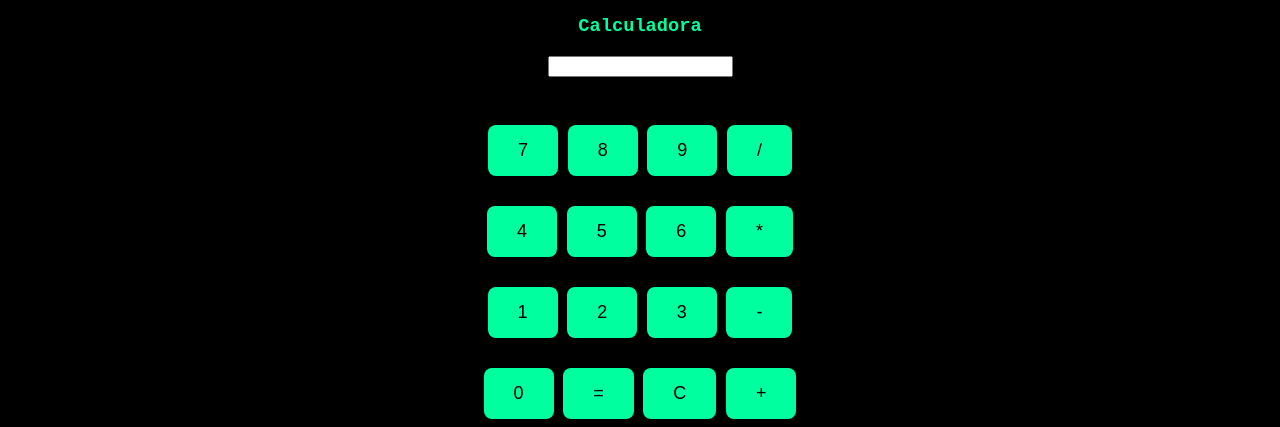
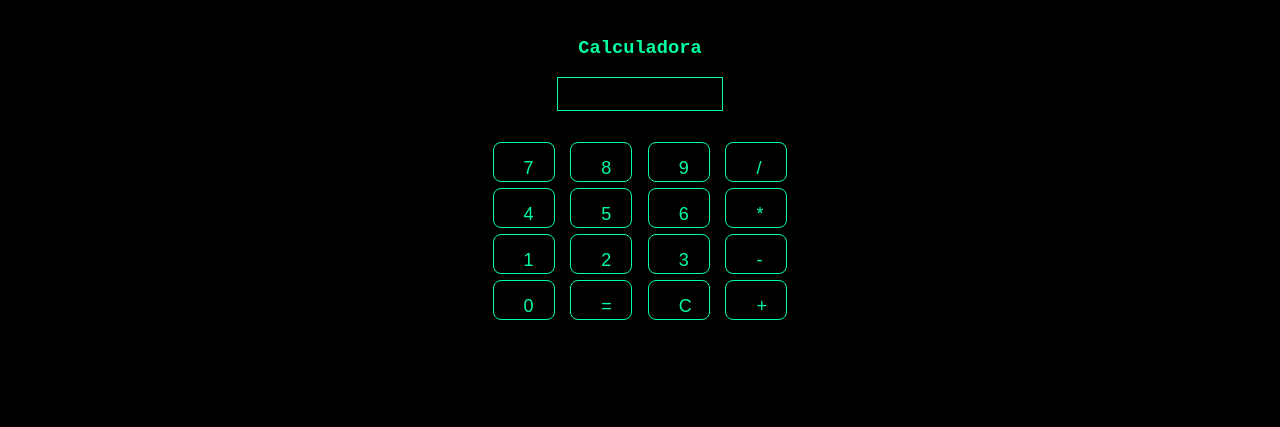
Before and after one commit to masterrover4-stack/Meusite, a plain HTML site: page index.html in a window 1280 px wide. Shown: the part 1156-1583 px from the top of the page. After the commit the page ends 1487 px from the top, so only its background shows below. Drawn offline with Linux system fonts and the light colour scheme.

Commit message:
Update index.html

```diff
--- a/index.html
+++ b/index.html
@@ -5,6 +5,32 @@
 <title>Claud Site</title>
 
 <style>
+  #calculadora{
+margin-top:40px;
+text-align:center;
+color:#00ff9f;
+font-family:Courier New, monospace;
+}
+
+#display{
+width:160px;
+height:30px;
+margin-bottom:10px;
+background:black;
+color:#00ff9f;
+border:1px solid #00ff9f;
+text-align:right;
+}
+
+#calculadora button{
+width:40px;
+height:40px;
+margin:3px;
+background:black;
+color:#00ff9f;
+border:1px solid #00ff9f;
+cursor:pointer;
+}
   canvas{
 position:fixed;
 top:0;
```
